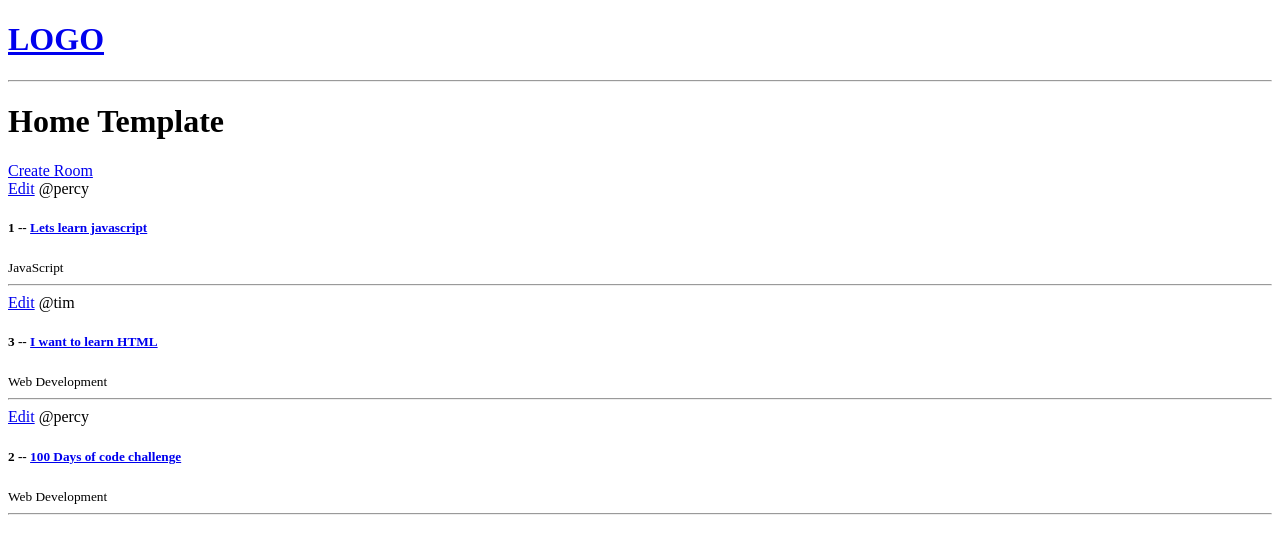
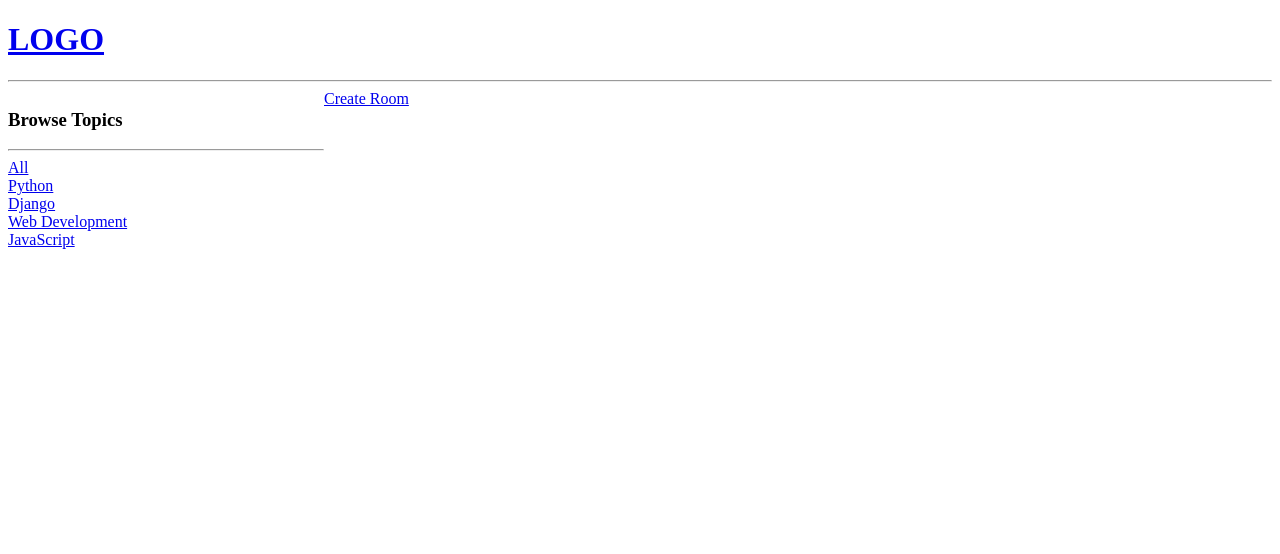
Before and after one commit to PercyKomane/studybud, a Django app: page / in a window 1280 px wide. Shown: the top 554 px of the page. Run offline with Django 4.2, Linux system fonts and the light colour scheme; data comes from the database, SQL or seed files in the repository; both versions use the stored data as it was after the commit.

Commit message:
added new views

```diff
--- a/base/templates/base/home.html
+++ b/base/templates/base/home.html
@@ -2,10 +2,33 @@
 
 
 {% block content %}
-<h1>Home Template</h1>
+<style>
+    .home-container {
+        display: grid;
+        grid-template-columns: 1fr 3fr;
+    }
+</style>
+
+<div class="home-container">
 
     <div>
+        <h3>Browse Topics</h3>
+        <hr>
 
+        <div>
+            <a href="{% url 'home' %}">All</a>
+        </div>
+
+        {% for topic in topics %}
+
+            <div>
+                <a href="{% url 'home' %}?q={{ topic.name }}">{{ topic.name }}</a>
+            </div>
+
+        {% endfor %}
+    </div>
+
+    <div>
         <a href="{% url 'create-room' %}">Create Room</a>
 
         <div>
@@ -13,6 +36,7 @@
 
             <div>
                 <a href="{% url 'update-room' room.id %}">Edit</a>
+                <a href="{% url 'delete-room' room.id %}">Delete</a>
                 <span>@{{ room.host.username }}</span>
                 <h5>{{ room.id }} -- <a href="{% url 'room' room.id %}">{{ room.name }}</a></h5>
                 <small>{{ room.topic.name }}</small>
@@ -23,4 +47,6 @@
         </div>
     </div>
 
+</div>
+
 {% endblock content %}
--- a/base/urls.py
+++ b/base/urls.py
@@ -6,4 +6,5 @@
     path('room/<str:pk>/', views.room, name="room"),
     path('create-room/', views.createRoom, name="create-room"),
     path('update-room/<str:pk>/', views.updateRoom, name="update-room"),
+    path('delete-room/<str:pk>/', views.deleteRoom, name="delete-room"),
 ]
--- a/base/views.py
+++ b/base/views.py
@@ -1,5 +1,5 @@
 from django.shortcuts import render, redirect
-from .models import Room
+from .models import Room, Topic
 from .forms import RoomForm
 
 # Create your views here.
@@ -11,8 +11,12 @@
 # ]
 
 def home(request):
-    rooms = Room.objects.all()
-    context = {'rooms': rooms}
+    q = request.GET.get('q')
+    rooms = Room.objects.filter(topic__name=q)
+
+    topics = Topic.objects.all()
+
+    context = {'rooms': rooms, 'topics': topics}
     return render(request, 'base/home.html', context)
 
 def room(request, pk):
@@ -37,5 +41,18 @@
     room = Room.objects.get(id=pk)
     form = RoomForm(instance=room)
 
+    if request.method == 'POST':
+        form = RoomForm(request.POST, instance=room)
+        if form.is_valid():
+            form.save()
+            return redirect('home')
+
     context = {'form': form}
-    return render(request, 'base/room_forum.html', context)
+    return render(request, 'base/room_form.html', context)
+
+def deleteRoom(request, pk):
+    room = Room.objects.get(id=pk)
+    if request.method == 'POST':
+        room.delete()
+        return redirect('home')
+    return render(request, 'base/delete.html', {'obj': room})
```
Also changed, not shown: base/templates/base/delete.html (added, +12 -0 lines), db.sqlite3. Lines whose indentation alone changed are shown as unchanged.
